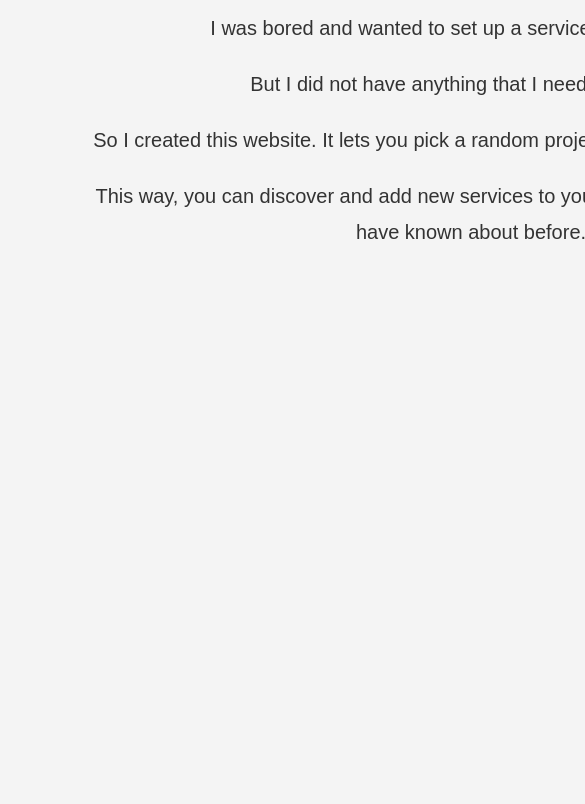
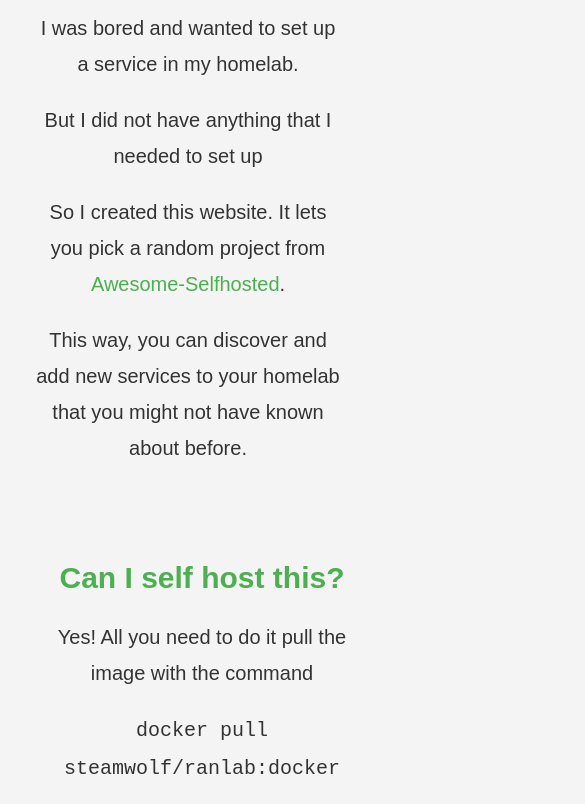
Before and after one commit to SteamWo1f/ranlab, a plain HTML site: page index.html in a window 390 px wide. Shown: the part 531-1335 px from the top of the page, 585 px wide, since content can reach past the window. Drawn offline with Linux system fonts and the light colour scheme.

Commit message:
Phone fix

```diff
--- a/styles.css
+++ b/styles.css
@@ -1,3 +1,11 @@
+@media only screen and (max-width: 768px) {
+    .info-grid {
+        display: flex !important;
+        flex-direction: column !important;
+        align-items: center !important;
+    }
+}
+
 body {
     font-family: Arial, sans-serif;
     text-align: center;
```
